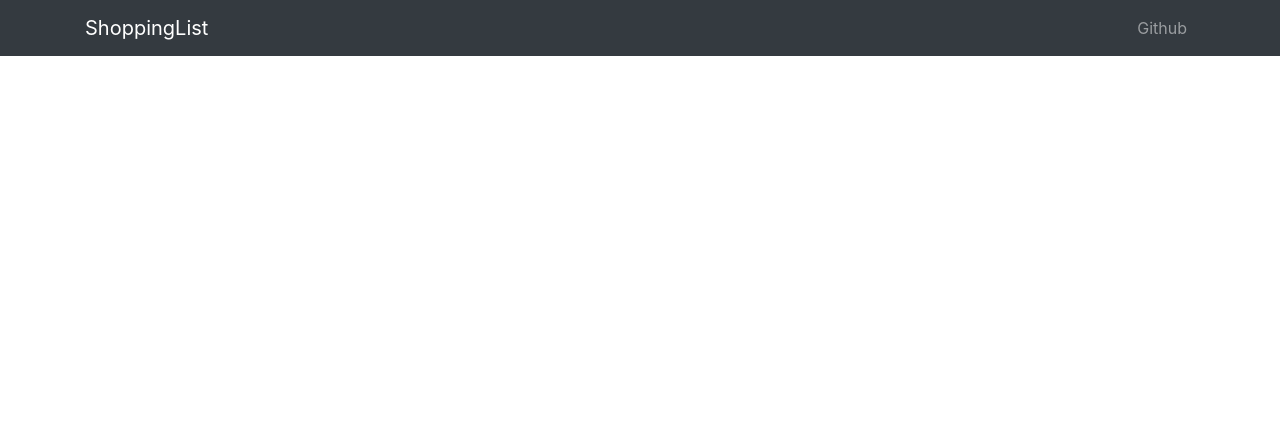
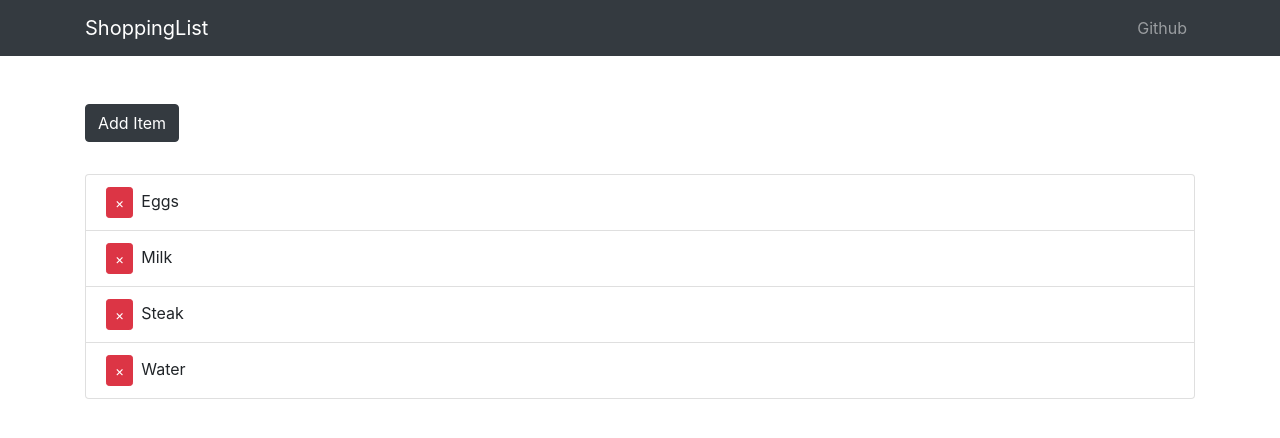
Before and after one commit to kandrupr/NodeShoppingList, a React (Create React App) app in the folder client/: page / in a window 1280 px wide. Shown: the top 438 px of the page. Built offline with nearby package versions, Linux system fonts and the light colour scheme.

Commit message:
Third Checkpoint

```diff
--- a/client/src/App.css
+++ b/client/src/App.css
@@ -0,0 +1,21 @@
+.remove-btn {
+    margin-right: 0.5rem;
+}
+
+.fade-enter {
+    opacity: 0.01;
+}
+
+.fade-enter-active {
+    opacity: 1;
+    transition: opacity 1000ms ease-out;
+}
+
+.fade-exit {
+    opacity: 1;
+}
+
+.fade-exit-active {
+    opacity: 0.01;
+    transition: opacity 1000ms ease-out;
+}
--- a/client/src/App.js
+++ b/client/src/App.js
@@ -1,13 +1,18 @@
 import React, { Component } from 'react';
 import AppNavBar from './components/AppNavBar';
+import ShoppingList from './components/ShoppingList';
 import 'bootstrap/dist/css/bootstrap.min.css';
 import './App.css';
 
+/**
+ * Main Component
+ */
 class App extends Component {
   render() {
     return (
       <div className="App">
         <AppNavBar />
+        <ShoppingList />
       </div>
     );
   }
--- a/client/src/components/AppNavBar.js
+++ b/client/src/components/AppNavBar.js
@@ -10,6 +10,9 @@
     Container
 } from 'reactstrap';
 
+/**
+ * Navbar using Reactstrap
+ */
 class AppNavBar extends Component {
     state = {
         isOpen: false
--- /dev/null
+++ b/client/src/components/ShoppingList.js
@@ -0,0 +1,56 @@
+import React, {Component} from 'react';
+import { Container, ListGroup, ListGroupItem, Button} from 'reactstrap';
+import { CSSTransition, TransitionGroup } from 'react-transition-group';
+import uuid from 'uuid';
+
+class ShoppingList extends Component {
+    state = {
+        items: [
+            {id: uuid(), name: 'Eggs'},
+            {id: uuid(), name: 'Milk'},
+            {id: uuid(), name: 'Steak'},
+            {id: uuid(), name: 'Water'}
+        ]
+    };
+
+    render() {
+        const { items }  = this.state;
+        return(
+            <Container>
+                <Button
+                    color="dark"
+                    style={{marginBottom: '2rem'}}
+                    onClick={ ()=> {
+                        const name = prompt('Enter Item');
+                        if(name) {
+                            this.setState(state => ({
+                                items: [...state.items, { id: uuid(), name}]
+                            }));
+                        }
+                    }}>Add Item
+                </Button>
+                <ListGroup>
+                    <TransitionGroup className="shopping-list">
+                        {items.map(({ id, name}) => (
+                            <CSSTransition key={id} timeout={500} classNames="fade">
+                                <ListGroupItem>
+                                <Button
+                                    className="remove-btn"
+                                    color="danger"
+                                    size="sm"
+                                    onClick={()=> {
+                                        this.setState(state => ({
+                                            items: state.items.filter(item => item.id !== id)
+                                        }));
+                                    }}>&times;</Button>
+                                    {name}
+                                </ListGroupItem>
+                            </CSSTransition>
+                        ))}
+                    </TransitionGroup>
+                </ListGroup>
+            </Container>
+        );
+    }
+}
+export default ShoppingList;
```
